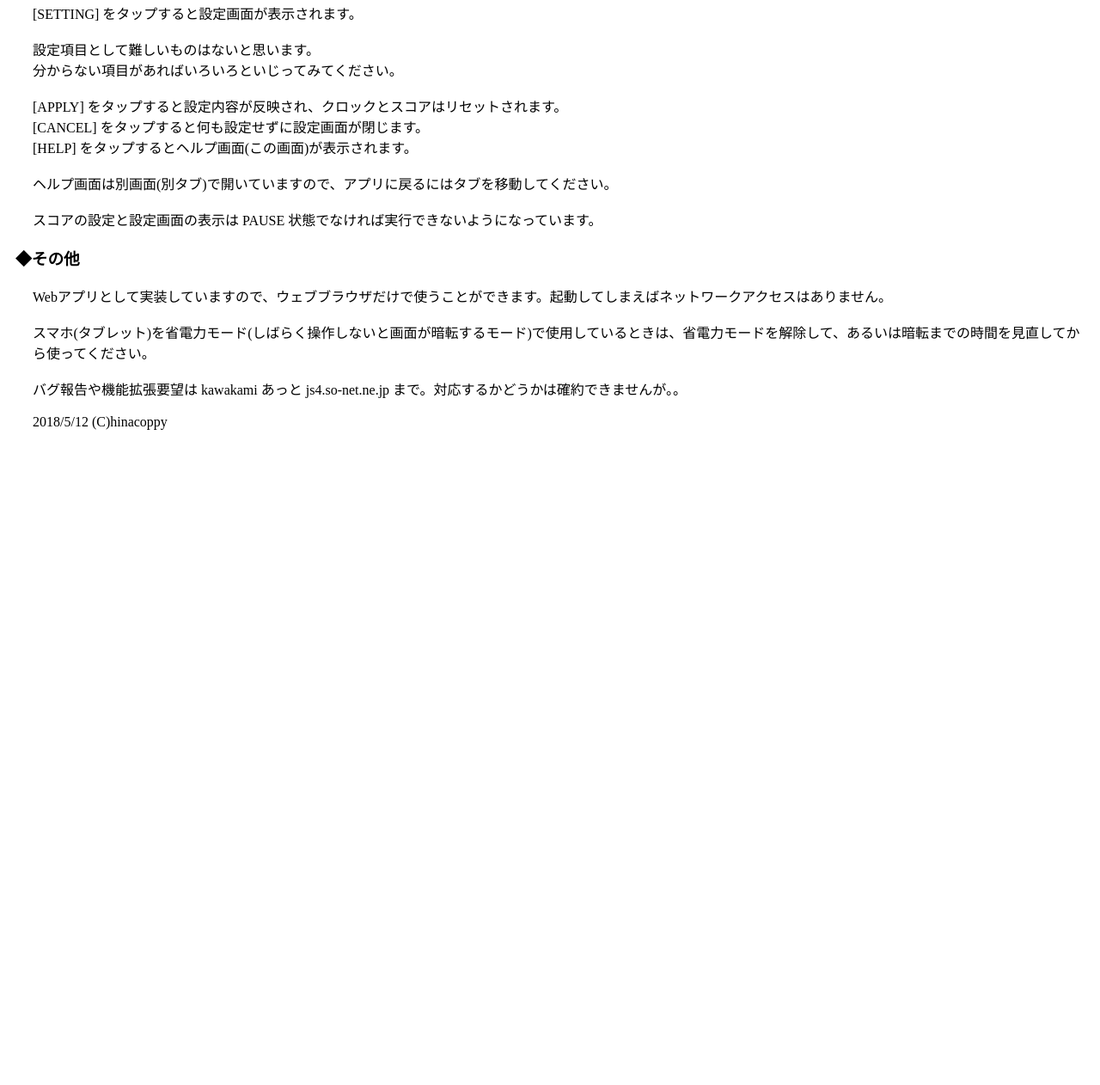
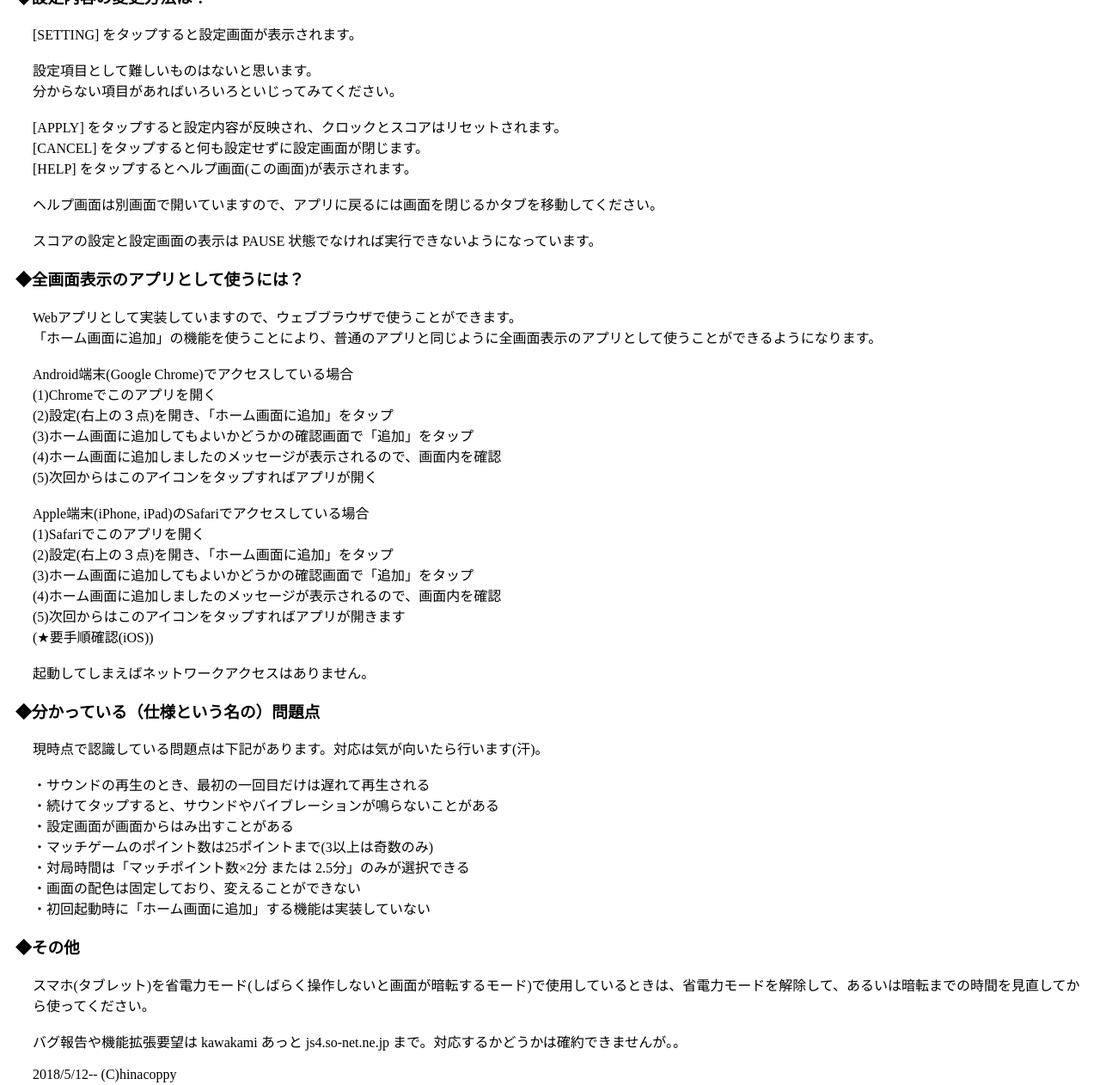
Before and after one commit to hinacoppy/bgclock-archive, a plain HTML site: page help.html in a window 1280 px wide. Shown: the part 704-1966 px from the top of the page at 86% size. Before the commit the page ends 1238 px from the top, so only its background shows below. Drawn offline with Linux system fonts and the light colour scheme.

Commit message:
update help.html

```diff
--- a/help.html
+++ b/help.html
@@ -46,6 +46,7 @@ PAUSE の状態で時計部分をタップすると新しい保障時間でク
 <p class="contents">
 スコアの横にある▲▼ボタンでスコアを増減させることができます。<br>
 クロフォード、ポストクロフォードの判断は単純なロジックで実装しています。<br>
+スコアは PAUSE 状態のときだけ設定できます。<br>
 </p>
 
 <h3>◆設定内容の変更方法は？</h3>
@@ -60,20 +61,56 @@ PAUSE の状態で時計部分をタップすると新しい保障時間でク
 [CANCEL] をタップすると何も設定せずに設定画面が閉じます。<br>
 [HELP] をタップするとヘルプ画面(この画面)が表示されます。<br>
 <br>
-ヘルプ画面は別画面(別タブ)で開いていますので、アプリに戻るにはタブを移動してください。<br>
+ヘルプ画面は別画面で開いていますので、アプリに戻るには画面を閉じるかタブを移動してください。<br>
 <br>
 スコアの設定と設定画面の表示は PAUSE 状態でなければ実行できないようになっています。<br>
+</p>
+
+<h3>◆全画面表示のアプリとして使うには？</h3>
+
+<p class="contents">
+Webアプリとして実装していますので、ウェブブラウザで使うことができます。<br>
+「ホーム画面に追加」の機能を使うことにより、普通のアプリと同じように全画面表示のアプリとして使うことができるようになります。<br>
+<br>
+Android端末(Google Chrome)でアクセスしている場合<br>
+(1)Chromeでこのアプリを開く<br>
+(2)設定(右上の３点)を開き、「ホーム画面に追加」をタップ<br>
+(3)ホーム画面に追加してもよいかどうかの確認画面で「追加」をタップ<br>
+(4)ホーム画面に追加しましたのメッセージが表示されるので、画面内を確認<br>
+(5)次回からはこのアイコンをタップすればアプリが開く<br>
+<br>
+Apple端末(iPhone, iPad)のSafariでアクセスしている場合<br>
+(1)Safariでこのアプリを開く<br>
+(2)設定(右上の３点)を開き、「ホーム画面に追加」をタップ<br>
+(3)ホーム画面に追加してもよいかどうかの確認画面で「追加」をタップ<br>
+(4)ホーム画面に追加しましたのメッセージが表示されるので、画面内を確認<br>
+(5)次回からはこのアイコンをタップすればアプリが開きます<br>
+(★要手順確認(iOS))<br>
+<br>
+起動してしまえばネットワークアクセスはありません。<br>
+</p>
+
+<h3>◆分かっている（仕様という名の）問題点</h3>
+
+<p class="contents">
+現時点で認識している問題点は下記があります。対応は気が向いたら行います(汗)。<br>
+<br>
+・サウンドの再生のとき、最初の一回目だけは遅れて再生される<br>
+・続けてタップすると、サウンドやバイブレーションが鳴らないことがある<br>
+・設定画面が画面からはみ出すことがある<br>
+・マッチゲームのポイント数は25ポイントまで(3以上は奇数のみ)<br>
+・対局時間は「マッチポイント数×2分 または 2.5分」のみが選択できる<br>
+・画面の配色は固定しており、変えることができない<br>
+・初回起動時に「ホーム画面に追加」する機能は実装していない<br>
 </p>
 
 <h3>◆その他</h3>
 
 <p class="contents">
-Webアプリとして実装していますので、ウェブブラウザだけで使うことができます。起動してしまえばネットワークアクセスはありません。<br>
-<br>
 スマホ(タブレット)を省電力モード(しばらく操作しないと画面が暗転するモード)で使用しているときは、省電力モードを解除して、あるいは暗転までの時間を見直してから使ってください。<br>
 <br>
 バグ報告や機能拡張要望は kawakami あっと js4.so-net.ne.jp まで。対応するかどうかは確約できませんが。。<br><br>
-2018/5/12 (C)hinacoppy<br>
+2018/5/12-- (C)hinacoppy<br>
 </p>
 </body>
 </html>
```
